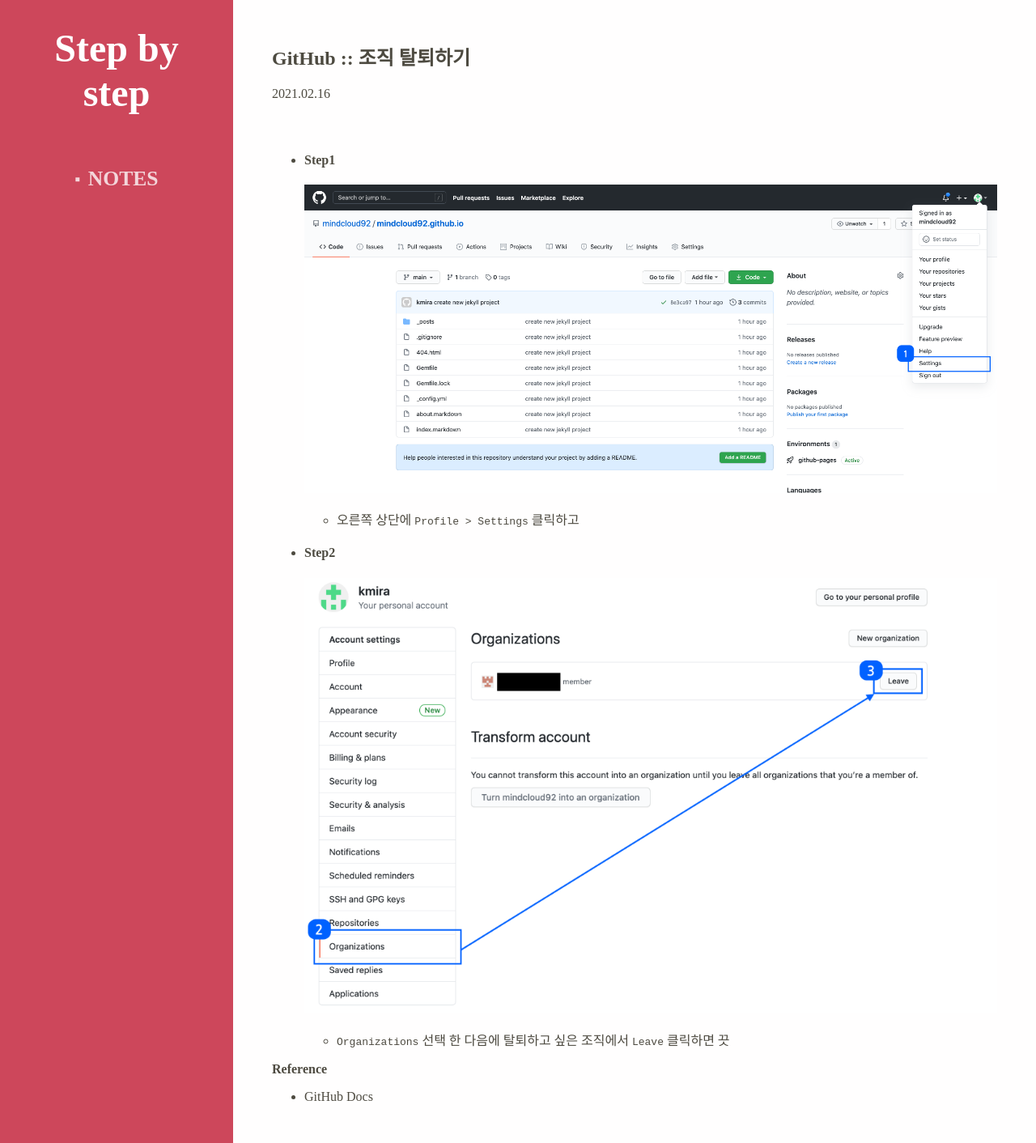
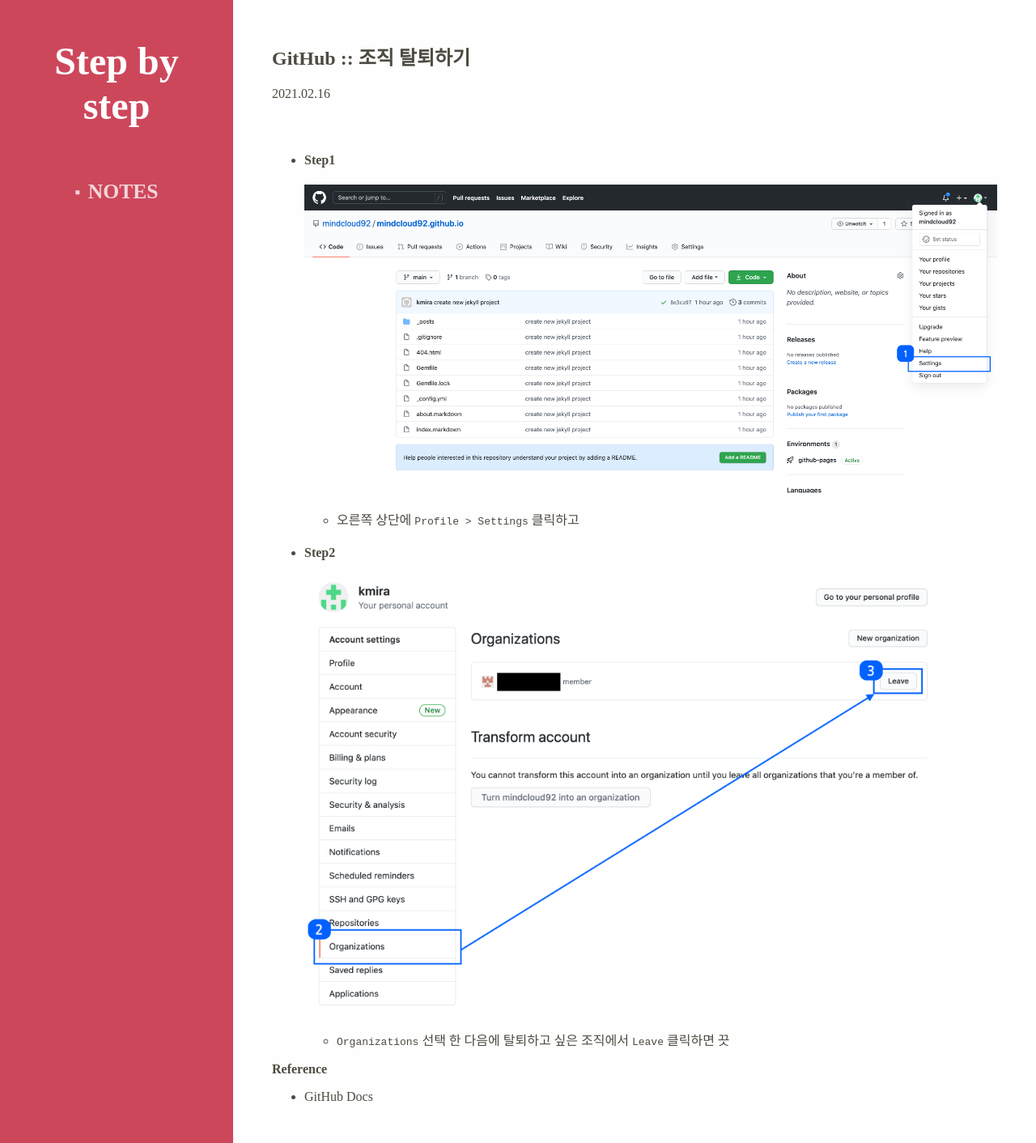
Before and after one commit to mindcloud92/mindcloud92.github.io, a Jekyll site: the page built from _posts/etc/2021-02-16-github--leave-from-the-organization.md, in a window 1280 px wide. Shown: the whole page at 81% size. Built offline with Jekyll 4.4.1, drawn with Linux system fonts in a browser that asks for light colours; nearby versions of some CDN libraries; some web fonts are replaced.

Commit message:
style change

```diff
--- a/_includes/navigation-bar.html
+++ b/_includes/navigation-bar.html
@@ -1,5 +1,5 @@
 <div class="navigation-bar">
-    <section class="mt-2">
+    <section class="mt-3">
         <h1 class="title">
             <a href="/">
                 {{ site.title }}
--- a/_layouts/main.html
+++ b/_layouts/main.html
@@ -29,7 +29,7 @@
             </section>
 
             <section class="mt-3">
-                <h2 class="section-title">인기있는 글이에요</h2>
+                <h2 class="section-title">Populary Posts</h2>
                 <ul class="post-container text">
                     {% for post in site.posts limit: 6 %}
                         <li>
--- a/static/css/partial/_navigation-bar.sass
+++ b/static/css/partial/_navigation-bar.sass
@@ -9,7 +9,7 @@
     margin: 0
 
     &:first-child
-      height: 90vh
+      height: 86vh
 
     &.footer
       display: flex
--- a/static/css/partial/_post--list.sass
+++ b/static/css/partial/_post--list.sass
@@ -17,7 +17,7 @@
           top: 0
           left: 0
           border: 2px solid $key-color--post-container
-          width: 10%
+          width: 8%
 
         .additional-info-wrapper
           display: flex
```
Also changed, not shown: other parts of _layouts/main.html (+1 -1 lines).
